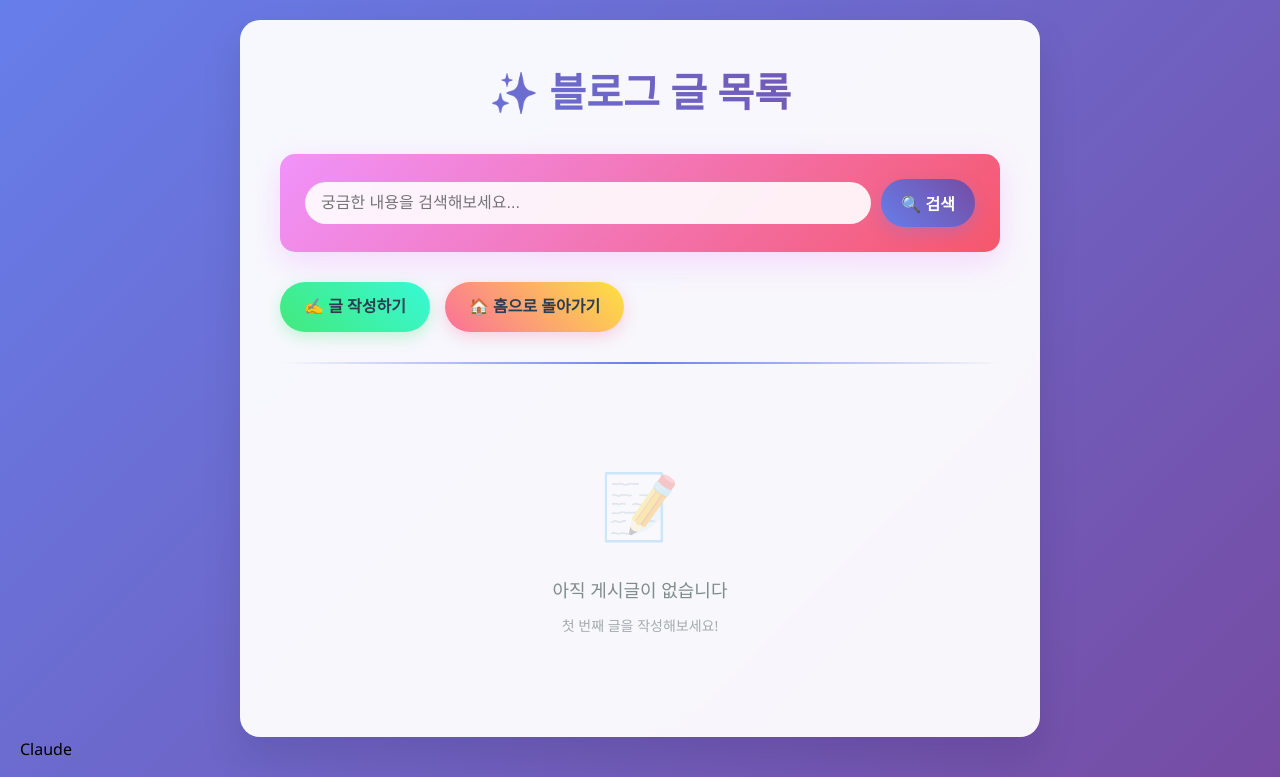
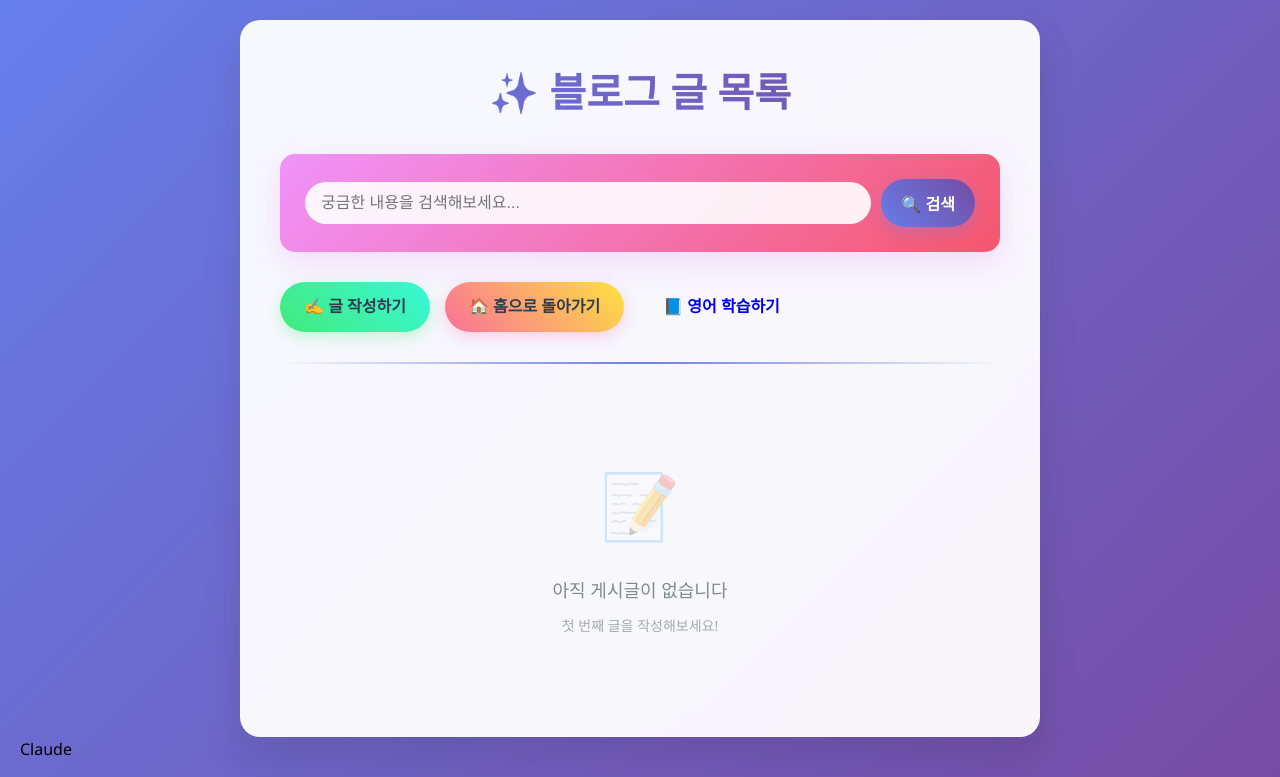
Before and after one commit to Yoon-Hajeong/blog_project, a Django app: page /blog/ in a window 1280 px wide. Shown: the top 777 px of the page. Run offline with Django 5.2, Linux system fonts and the light colour scheme; data that the repository does not hold is empty.

```diff
--- a/templates/blog/blog_list.html
+++ b/templates/blog/blog_list.html
@@ -276,14 +276,26 @@
             </form>
         </div>
 
-        <div class="action-buttons">
+        {% comment %} <div class="action-buttons">
             <a href="{% url 'post_write' %}" class="action-btn write-btn">
                 ✍️ 글 작성하기
             </a>
             <a href="/" class="action-btn home-btn">
                 🏠 홈으로 돌아가기
             </a>
-        </div>
+        </div> {% endcomment %}
+
+        <div class="action-buttons">
+    <a href="{% url 'post_write' %}" class="action-btn write-btn">
+        ✍️ 글 작성하기
+    </a>
+    <a href="/" class="action-btn home-btn">
+        🏠 홈으로 돌아가기
+    </a>
+    <a href="{% url 'practice_home' %}" class="action-btn practice-btn">
+        📘 영어 학습하기
+    </a>
+</div>
 
         <hr class="divider">
 
```
